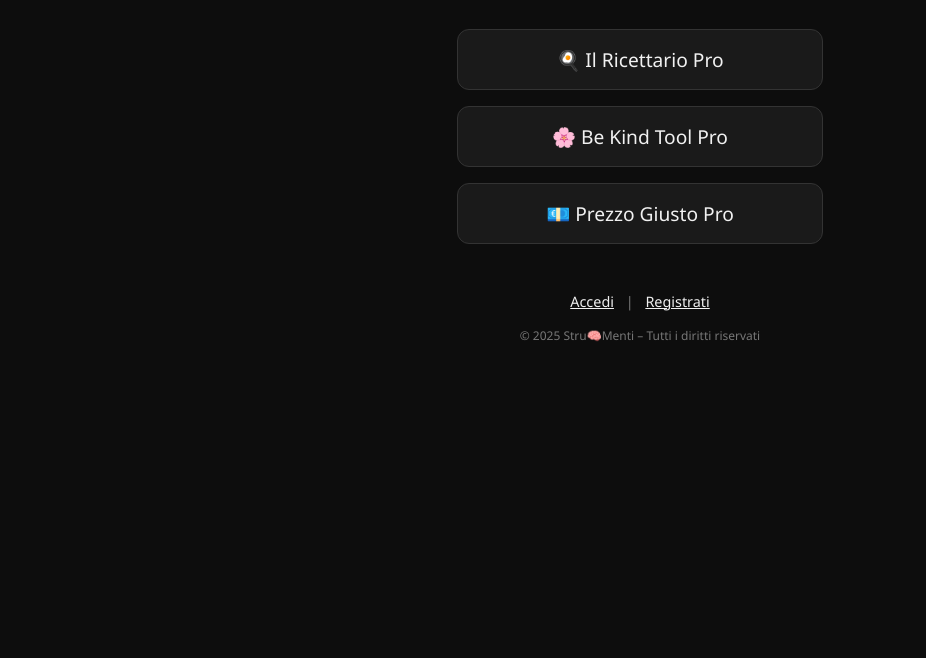
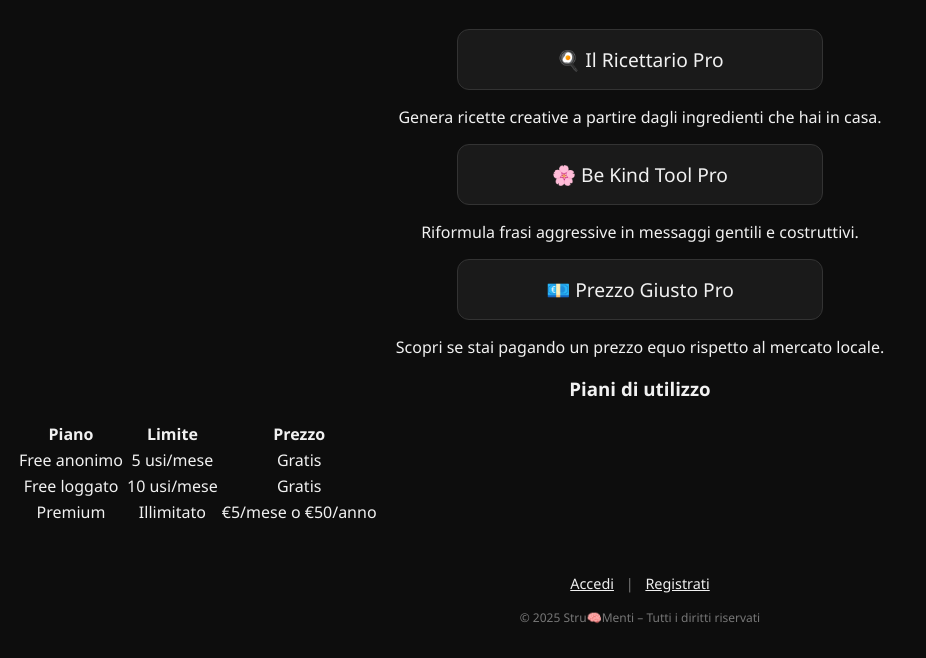
Before and after one commit to LeoBergonzoni/stru-menti-app, a plain HTML site: page index.html in a window 1280 px wide. Shown: the part 165-823 px from the top of the page, without its empty margins (0-926 px from the left). Before the commit the page ends 800 px from the top, so only its background shows below. Drawn offline with Linux system fonts and the light colour scheme.

Commit message:
Landing centrale con struttura migliorata

```diff
--- a/index.html
+++ b/index.html
@@ -15,16 +15,45 @@
   </header>
 
   <main>
-    <a class="tool-button" href="#">
-      🍳 Il Ricettario Pro
-    </a>
-    <a class="tool-button" href="#">
-      🌸 Be Kind Tool Pro
-    </a>
-    <a class="tool-button" href="#">
-      💶 Prezzo Giusto Pro
-    </a>
+    <a class="tool-button" href="#">🍳 Il Ricettario Pro</a>
+    <p class="description">Genera ricette creative a partire dagli ingredienti che hai in casa.</p>
+
+    <a class="tool-button" href="#">🌸 Be Kind Tool Pro</a>
+    <p class="description">Riformula frasi aggressive in messaggi gentili e costruttivi.</p>
+
+    <a class="tool-button" href="#">💶 Prezzo Giusto Pro</a>
+    <p class="description">Scopri se stai pagando un prezzo equo rispetto al mercato locale.</p>
   </main>
+
+  <section class="pricing">
+    <h3>Piani di utilizzo</h3>
+    <table>
+      <thead>
+        <tr>
+          <th>Piano</th>
+          <th>Limite</th>
+          <th>Prezzo</th>
+        </tr>
+      </thead>
+      <tbody>
+        <tr>
+          <td>Free anonimo</td>
+          <td>5 usi/mese</td>
+          <td>Gratis</td>
+        </tr>
+        <tr>
+          <td>Free loggato</td>
+          <td>10 usi/mese</td>
+          <td>Gratis</td>
+        </tr>
+        <tr>
+          <td>Premium</td>
+          <td>Illimitato</td>
+          <td>&euro;5/mese o &euro;50/anno</td>
+        </tr>
+      </tbody>
+    </table>
+  </section>
 
   <footer>
     <p><a href="#">Accedi</a> | <a href="#">Registrati</a></p>
```
